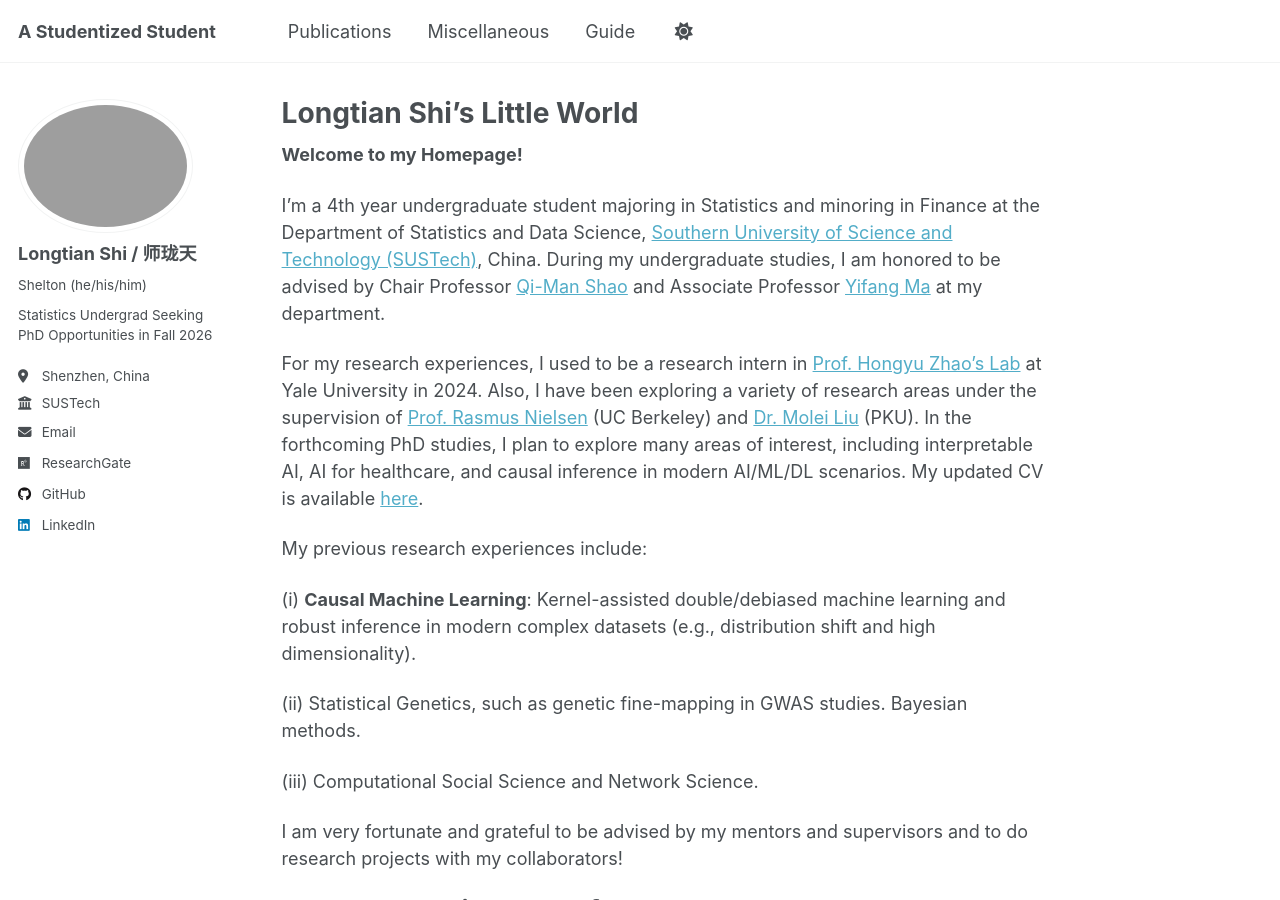
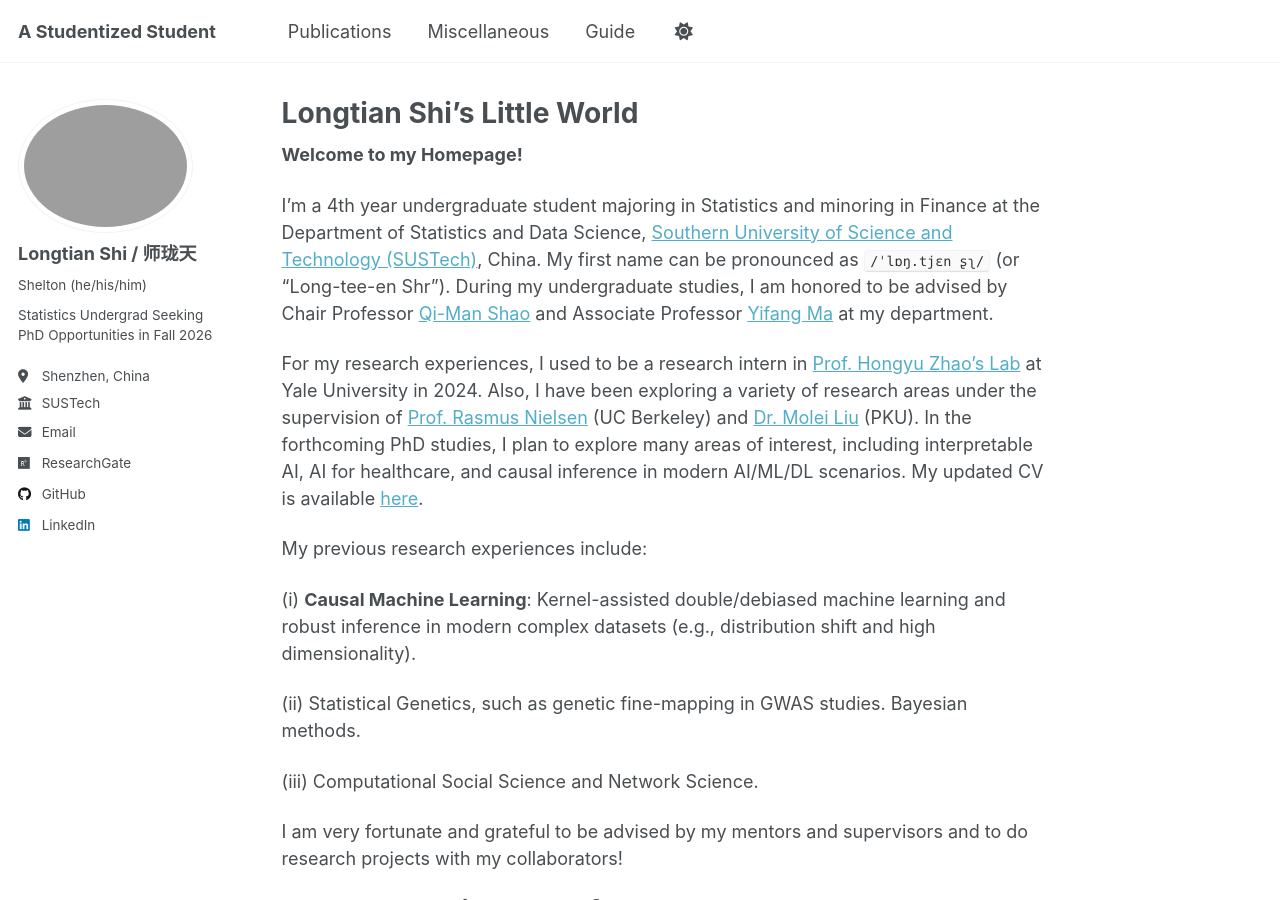
Before and after one commit to statslt/statslt.github.io, a Jekyll site: the page built from _pages/about.md, in a window 1280 px wide and 900 px high. Built offline with Jekyll 4.4.1, drawn with Linux system fonts in a browser that asks for light colours; a script that is not in the unit is left out.

Commit message:
Update about page with name pronunciation
Added pronunciation guide for my name.

Signed-off-by: shelton <124960483+statslt@users.noreply.github.com>

```diff
--- a/_pages/about.md
+++ b/_pages/about.md
@@ -9,7 +9,7 @@ redirect_from:
 
 **Welcome to my Homepage!**
 
-I'm a 4th year undergraduate student majoring in Statistics and minoring in Finance at the Department of Statistics and Data Science, [Southern University of Science and Technology (SUSTech)](https://www.sustech.edu.cn/en/), China. During my undergraduate studies, I am honored to be advised by Chair Professor [Qi-Man Shao](https://www.sustech.edu.cn/en/faculties/shaoqiman.html) and Associate Professor [Yifang Ma](https://www.sustech.edu.cn/en/faculties/mayifang.html) at my department.
+I'm a 4th year undergraduate student majoring in Statistics and minoring in Finance at the Department of Statistics and Data Science, [Southern University of Science and Technology (SUSTech)](https://www.sustech.edu.cn/en/), China. My first name can be pronounced as `/ˈlɒŋ.tjɛn ʂʅ/` (or “Long-tee-en Shr”). During my undergraduate studies, I am honored to be advised by Chair Professor [Qi-Man Shao](https://www.sustech.edu.cn/en/faculties/shaoqiman.html) and Associate Professor [Yifang Ma](https://www.sustech.edu.cn/en/faculties/mayifang.html) at my department.
 
 For my research experiences, I used to be a research intern in [Prof. Hongyu Zhao's Lab](https://zhaocenter.org/) at Yale University in 2024. Also, I have been exploring a variety of research areas under the supervision of [Prof. Rasmus Nielsen](https://statistics.berkeley.edu/people/rasmus-nielsen) (UC Berkeley) and [Dr. Molei Liu](https://moleibobliu.github.io/) (PKU). In the forthcoming PhD studies, I plan to explore many areas of interest, including interpretable AI, AI for healthcare, and causal inference in modern AI/ML/DL scenarios. My updated CV is available [here](/files/Longtian_Shi_CV_01_22_2026_updated.pdf).
 
```
